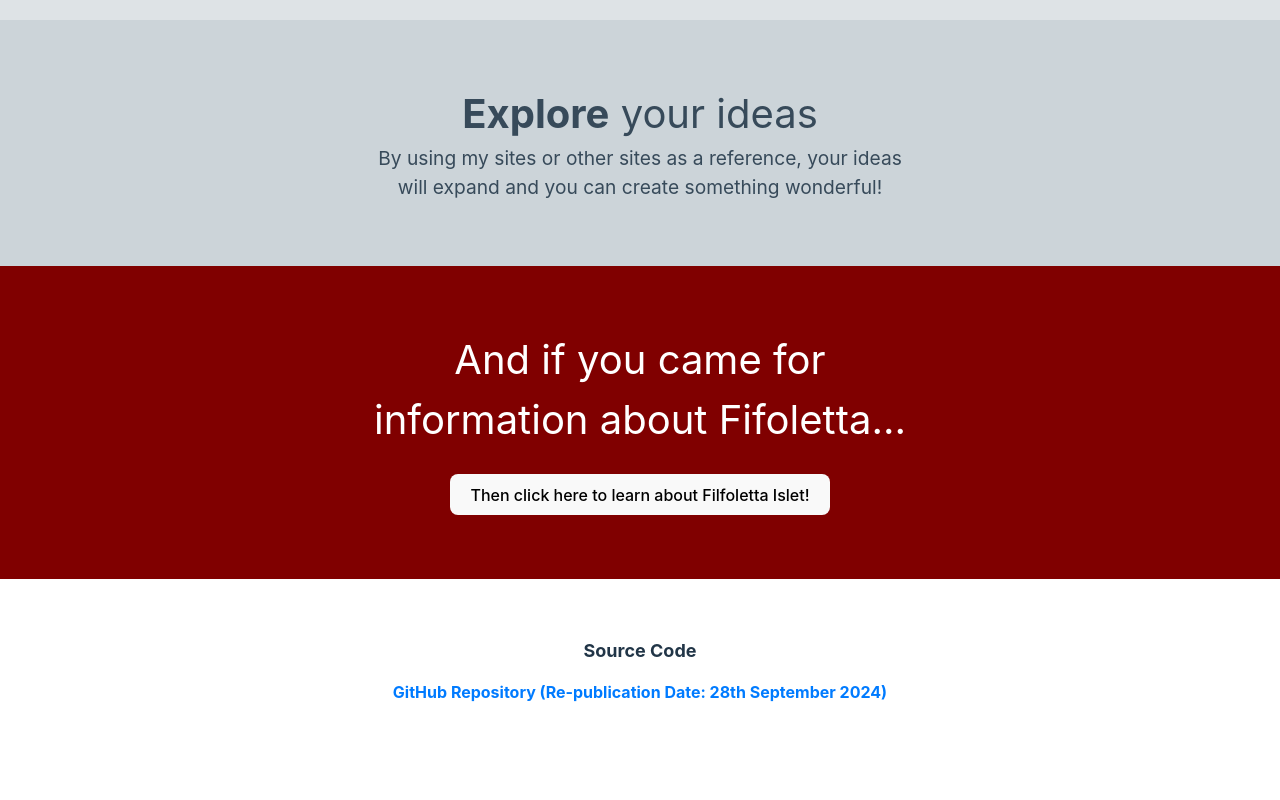
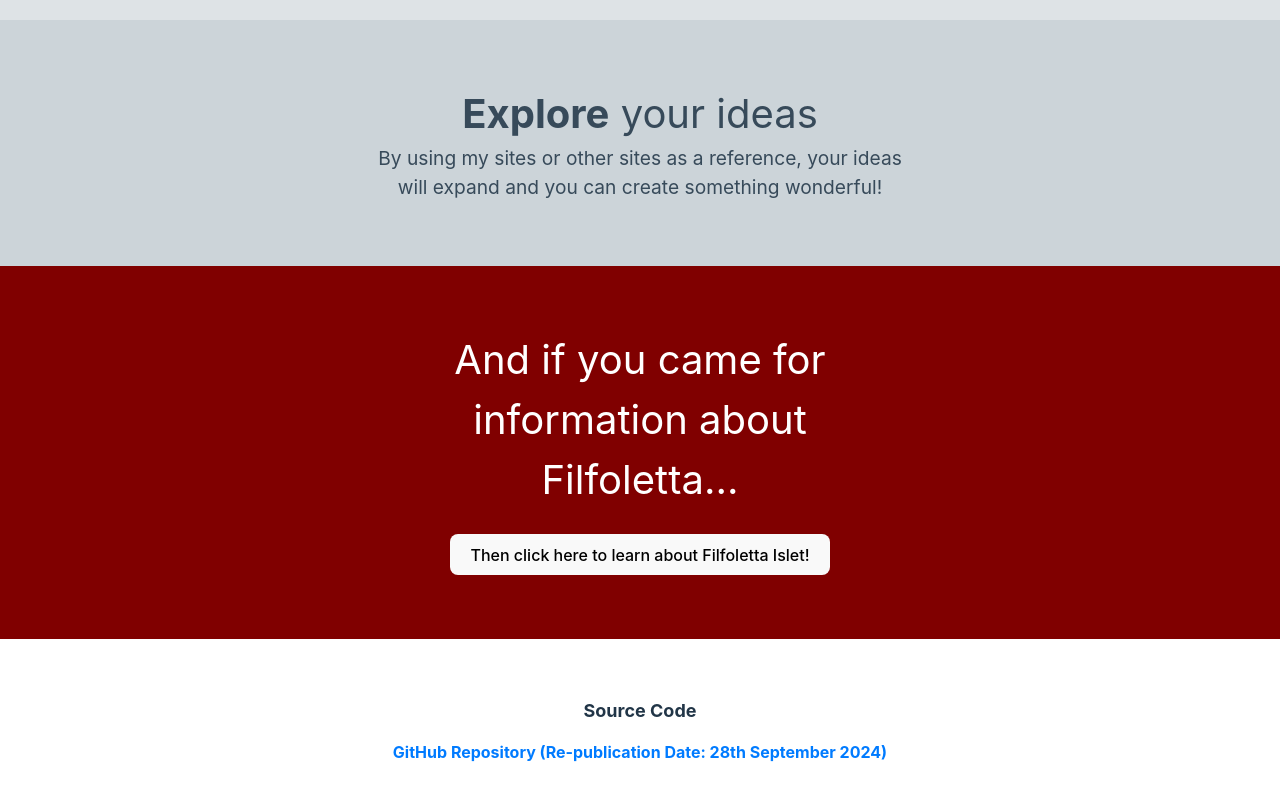
Before and after one commit to Arce-Mdina/apex-app, a React (Vite) app: page / in a window 1280 px wide. Shown: the part 1653-2453 px from the top of the page. Before the commit the page ends 2393 px from the top, so only its background shows below. Built offline with nearby package versions, Linux system fonts and the light colour scheme; a web font is replaced by a local one.

Commit message:
Corrected typo

```diff
--- a/src/sections/Landing.jsx
+++ b/src/sections/Landing.jsx
@@ -106,7 +106,7 @@
       <Section
         fontSize="2.5em"
         color="white"
-        titleTwo="And if you came for information about Fifoletta..."
+        titleTwo="And if you came for information about Filfoletta..."
         backgroundColor="maroon"
         footer={
           <>
```
